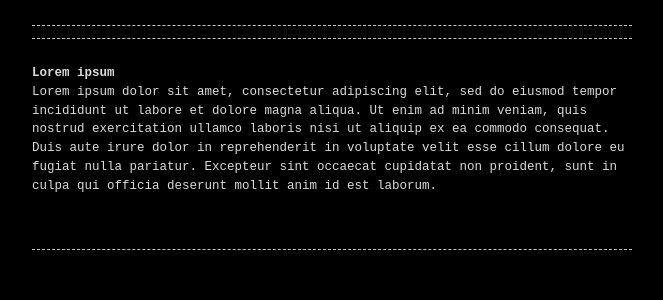
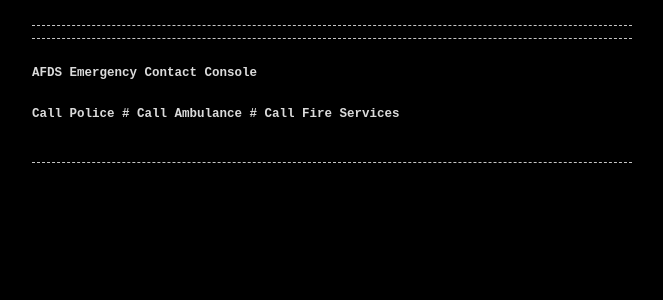
Before and after one commit to Bump64/AFDS-static, a Jekyll site: the page built from index.md, in a window 1280 px wide. Shown: the top 300 px of the page, without its empty margins (308-971 px from the left). Built offline with Jekyll 4.4.1, drawn with Linux system fonts in a browser that asks for light colours.

Commit message:
Update index.md

```diff
--- a/index.md
+++ b/index.md
@@ -4,6 +4,6 @@ layout: home
 permalink: /
 ---
 
-# Lorem ipsum
+# AFDS Emergency Contact Console
 
-Lorem ipsum dolor sit amet, consectetur adipiscing elit, sed do eiusmod tempor incididunt ut labore et dolore magna aliqua. Ut enim ad minim veniam, quis nostrud exercitation ullamco laboris nisi ut aliquip ex ea commodo consequat. Duis aute irure dolor in reprehenderit in voluptate velit esse cillum dolore eu fugiat nulla pariatur. Excepteur sint occaecat cupidatat non proident, sunt in culpa qui officia deserunt mollit anim id est laborum.
+# Call Police # Call Ambulance # Call Fire Services
```
